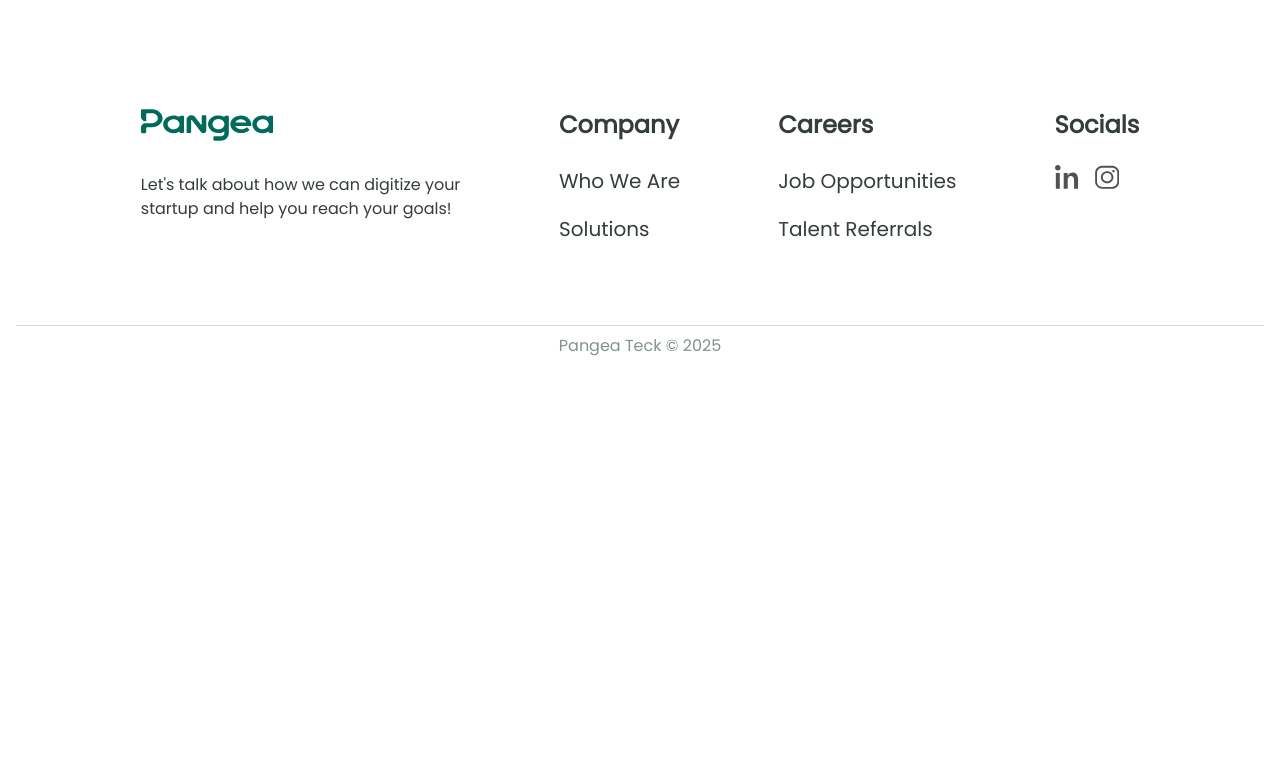
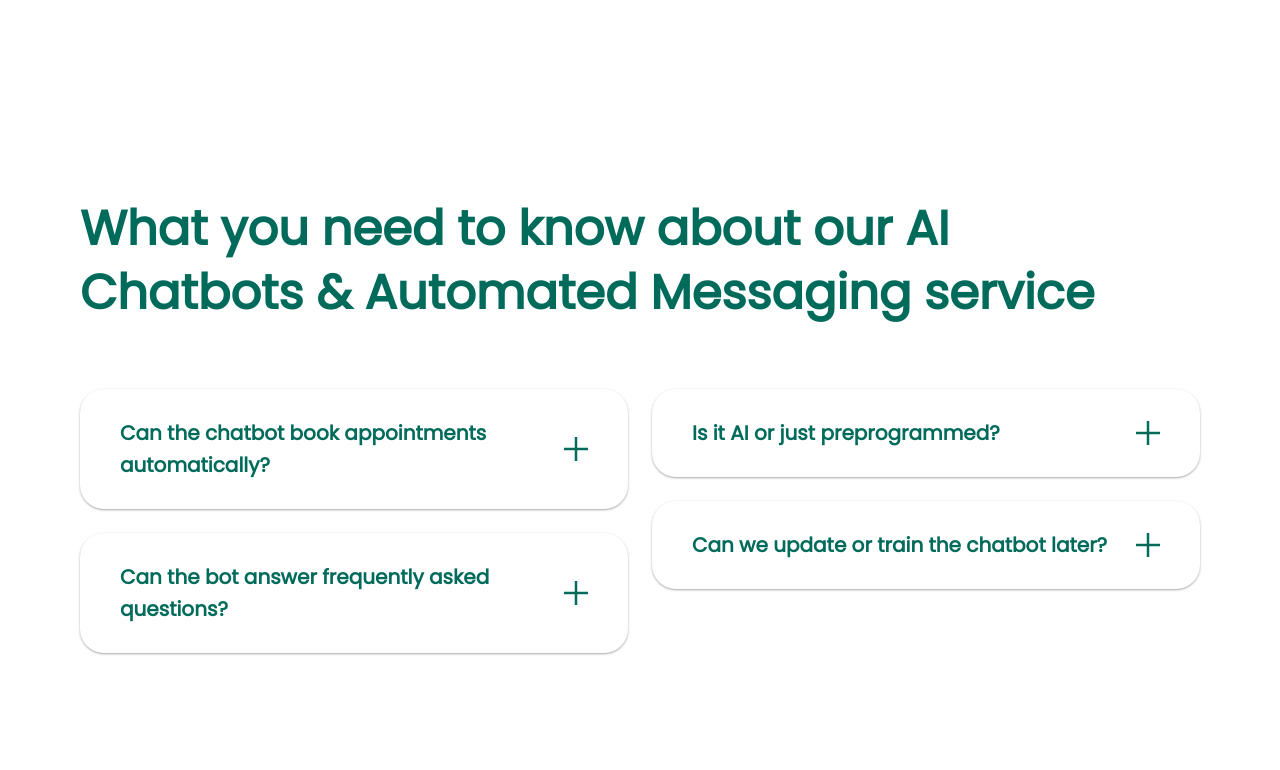
Before and after one commit to recalderon93/pangea-landing-remake, an Astro site: page /solutions/chatbot in a window 1280 px wide. Shown: the part 3350-4120 px from the top of the page. Before the commit the page ends 3732 px from the top, so only its background shows below. Built offline with nearby package versions, Linux system fonts and the light colour scheme; Astro itself is replaced by a stand-in of ours.

Commit message:
feat: Add FAQs to all the sections & translations [PAN-43]

```diff
--- a/src/constants/FAQ.ts
+++ b/src/constants/FAQ.ts
@@ -1,3 +1,5 @@
+import { t } from "../i18n";
+
 export const FAQListEN = [
   {
     question: "What digital solutions are offered?",
@@ -63,3 +65,188 @@ export const FAQListES = [
       "Entendemos que las startups requieren soluciones ágiles y escalables, y estamos comprometidos a entregar productos digitales innovadores y de alta calidad que impulsen el crecimiento y el éxito.",
   },
 ];
+
+export const solutionsFAQsEN = {
+  "project-management": [
+    {
+      question: t("en", "faqs.project-management.1.q"),
+      answer: t("en", "faqs.project-management.1.a"),
+    },
+    {
+      question: t("en", "faqs.project-management.2.q"),
+      answer: t("en", "faqs.project-management.2.a"),
+    },
+    {
+      question: t("en", "faqs.project-management.3.q"),
+      answer: t("en", "faqs.project-management.3.a"),
+    },
+    {
+      question: t("en", "faqs.project-management.4.q"),
+      answer: t("en", "faqs.project-management.4.a"),
+    },
+  ],
+  "web-development": [
+    {
+      question: t("en", "faqs.web-development.1.q"),
+      answer: t("en", "faqs.web-development.1.a"),
+    },
+    {
+      question: t("en", "faqs.web-development.2.q"),
+      answer: t("en", "faqs.web-development.2.a"),
+    },
+    {
+      question: t("en", "faqs.web-development.3.q"),
+      answer: t("en", "faqs.web-development.3.a"),
+    },
+    {
+      question: t("en", "faqs.web-development.4.q"),
+      answer: t("en", "faqs.web-development.4.a"),
+    },
+  ],
+  "ux-ui": [
+    {
+      question: t("en", "faqs.ux-ui.1.q"),
+      answer: t("en", "faqs.ux-ui.1.a"),
+    },
+    {
+      question: t("en", "faqs.ux-ui.2.q"),
+      answer: t("en", "faqs.ux-ui.2.a"),
+    },
+    {
+      question: t("en", "faqs.ux-ui.3.q"),
+      answer: t("en", "faqs.ux-ui.3.a"),
+    },
+    {
+      question: t("en", "faqs.ux-ui.4.q"),
+      answer: t("en", "faqs.ux-ui.4.a"),
+    },
+  ],
+  qa: [
+    {
+      question: t("en", "faqs.qa.1.q"),
+      answer: t("en", "faqs.qa.1.a"),
+    },
+    {
+      question: t("en", "faqs.qa.2.q"),
+      answer: t("en", "faqs.qa.2.a"),
+    },
+    {
+      question: t("en", "faqs.qa.3.q"),
+      answer: t("en", "faqs.qa.3.a"),
+    },
+    {
+      question: t("en", "faqs.qa.4.q"),
+      answer: t("en", "faqs.qa.4.a"),
+    },
+  ],
+  chatbot: [
+    {
+      question: t("en", "faqs.chatbot.1.q"),
+      answer: t("en", "faqs.chatbot.1.a"),
+    },
+    {
+      question: t("en", "faqs.chatbot.2.q"),
+      answer: t("en", "faqs.chatbot.2.a"),
+    },
+    {
+      question: t("en", "faqs.chatbot.3.q"),
+      answer: t("en", "faqs.chatbot.3.a"),
+    },
+    {
+      question: t("en", "faqs.chatbot.4.q"),
+      answer: t("en", "faqs.chatbot.4.a"),
+    },
+  ],
+};
+export const solutionsFAQsES = {
+  "project-management": [
+    {
+      question: t("es", "faqs.project-management.1.q"),
+      answer: t("es", "faqs.project-management.1.a"),
+    },
+    {
+      question: t("es", "faqs.project-management.2.q"),
+      answer: t("es", "faqs.project-management.2.a"),
+    },
+    {
+      question: t("es", "faqs.project-management.3.q"),
+      answer: t("es", "faqs.project-management.3.a"),
+    },
+    {
+      question: t("es", "faqs.project-management.4.q"),
+      answer: t("es", "faqs.project-management.4.a"),
+    },
+  ],
+  "web-development": [
+    {
+      question: t("es", "faqs.web-development.1.q"),
+      answer: t("es", "faqs.web-development.1.a"),
+    },
+    {
+      question: t("es", "faqs.web-development.2.q"),
+      answer: t("es", "faqs.web-development.2.a"),
+    },
+    {
+      question: t("es", "faqs.web-development.3.q"),
+      answer: t("es", "faqs.web-development.3.a"),
+    },
+    {
+      question: t("es", "faqs.web-development.4.q"),
+      answer: t("es", "faqs.web-development.4.a"),
+    },
+  ],
+  "ux-ui": [
+    {
+      question: t("es", "faqs.ux-ui.1.q"),
+      answer: t("es", "faqs.ux-ui.1.a"),
+    },
+    {
+      question: t("es", "faqs.ux-ui.2.q"),
+      answer: t("es", "faqs.ux-ui.2.a"),
+    },
+    {
+      question: t("es", "faqs.ux-ui.3.q"),
+      answer: t("es", "faqs.ux-ui.3.a"),
+    },
+    {
+      question: t("es", "faqs.ux-ui.4.q"),
+      answer: t("es", "faqs.ux-ui.4.a"),
+    },
+  ],
+  qa: [
+    {
+      question: t("es", "faqs.qa.1.q"),
+      answer: t("es", "faqs.qa.1.a"),
+    },
+    {
+      question: t("es", "faqs.qa.2.q"),
+      answer: t("es", "faqs.qa.2.a"),
+    },
+    {
+      question: t("es", "faqs.qa.3.q"),
+      answer: t("es", "faqs.qa.3.a"),
+    },
+    {
+      question: t("es", "faqs.qa.4.q"),
+      answer: t("es", "faqs.qa.4.a"),
+    },
+  ],
+  chatbot: [
+    {
+      question: t("es", "faqs.chatbot.1.q"),
+      answer: t("es", "faqs.chatbot.1.a"),
+    },
+    {
+      question: t("es", "faqs.chatbot.2.q"),
+      answer: t("es", "faqs.chatbot.2.a"),
+    },
+    {
+      question: t("es", "faqs.chatbot.3.q"),
+      answer: t("es", "faqs.chatbot.3.a"),
+    },
+    {
+      question: t("es", "faqs.chatbot.4.q"),
+      answer: t("es", "faqs.chatbot.4.a"),
+    },
+  ],
+};
--- /dev/null
+++ b/src/features/FAQs/FAQsSolutionsSection.tsx
@@ -0,0 +1,74 @@
+import { solutionsFAQsEN, solutionsFAQsES } from "@/constants/FAQ";
+import FAQItem from "./FAQsItem";
+import { useState } from "react";
+import { t, type Locale } from "@/i18n";
+import { cva } from "class-variance-authority";
+
+type Props = {
+  locale: Locale;
+  solution:
+    | "project-management"
+    | "web-development"
+    | "ux-ui"
+    | "qa"
+    | "chatbot";
+};
+
+const FAQsSection = ({ locale, solution }: Props) => {
+  const [selectedQuestion, setSelectedQuestion] = useState<number | null>(null);
+
+  function toggleQuestion(index: number) {
+    setSelectedQuestion((st) => {
+      if (st === index) return null;
+      return index;
+    });
+  }
+
+  const FAQList = locale === "en" ? solutionsFAQsEN : solutionsFAQsES;
+
+  const title = cva("h3  whitespace-pre-line text-teal-400", {
+    variants: {
+      solution: {
+        "project-management": "max-w-[753px]",
+        "web-development": "max-w-[731px]",
+        "ux-ui": "max-w-[731px]",
+        qa: "max-w-[822px]",
+        chatbot: "max-w-[1093px]",
+      },
+    },
+  });
+
+  return (
+    <div className="md:py flex flex-col gap-10 px-8 py-14 sm:gap-12 sm:px-12 sm:py-16 md:gap-14 md:px-16 md:py-20 lg:gap-16 lg:px-20 lg:py-24">
+      <h2 className={title({ solution })}>
+        {t(locale, `faqs.${solution}.title`)}
+      </h2>
+      <div className="flex flex-col gap-6 lg:flex-row">
+        <div className="flex flex-1 flex-col gap-6">
+          {FAQList[solution].slice(0, 2).map((item, index) => (
+            <FAQItem
+              key={index}
+              question={item.question}
+              answer={item.answer}
+              onToggle={() => toggleQuestion(index)}
+              isOpen={selectedQuestion === index}
+            />
+          ))}
+        </div>
+        <div className="flex flex-1 flex-col gap-6">
+          {FAQList[solution].slice(2, 4).map((item, index) => (
+            <FAQItem
+              key={index}
+              question={item.question}
+              answer={item.answer}
+              onToggle={() => toggleQuestion(index + 3)}
+              isOpen={selectedQuestion === index + 3}
+            />
+          ))}
+        </div>
+      </div>
+    </div>
+  );
+};
+
+export default FAQsSection;
--- a/src/i18n/t.ts
+++ b/src/i18n/t.ts
@@ -1,5 +1,6 @@
 import EN from "@i18n/translations/en";
 import ES from "@i18n/translations/es";
+import type { DeepTranslationsKeys, NestedKeys } from "@/types/i18n";
 
 export type Locale = "en" | "es";
 
@@ -8,21 +9,10 @@ const translations = {
   es: ES,
 } as const;
 
-// 3. Type to extract nested keys from translation object
-type Join<K, P> = K extends string | number
-  ? P extends string | number
-    ? `${K}.${P}`
-    : never
-  : never;
-
-type NestedKeys<T> = {
-  [K in keyof T]: T[K] extends object
-    ? Join<K & string, NestedKeys<T[K]>>
-    : K & string;
-}[keyof T];
-
 // 4. Extract keys from ONE locale (assume en/es have the same structure)
-type TranslationKey = NestedKeys<(typeof translations)["en"]>;
+type TranslationKey =
+  | NestedKeys<(typeof translations)["en"]>
+  | DeepTranslationsKeys;
 
 function getNested(obj: any, path: string): any {
   return path.split(".").reduce((acc, part) => acc?.[part], obj);
--- a/src/i18n/translations/en/contact-us.ts
+++ b/src/i18n/translations/en/contact-us.ts
@@ -1,5 +1,3 @@
-import { pl } from "zod/v4/locales";
-
 export default {
   name: "Contact Us",
   title: "Let’s build something meaningful together",
--- /dev/null
+++ b/src/i18n/translations/en/faqs.ts
@@ -0,0 +1,98 @@
+export default {
+  "project-management": {
+    title: "What you need to know about our agile management service",
+    1: {
+      q: "Do I get a dedicated project manager?",
+      a: "Yes. You’ll have a certified project manager dedicated to your team, ensuring constant communication, smooth coordination, and full ownership of delivery.",
+    },
+    2: {
+      q: "What methodology do you use?",
+      a: "We use agile as our foundation, and adapt it to your specific needs. From sprints to full roadmaps, our goal is to move fast, iterate smart, and deliver value early.",
+    },
+    3: {
+      q: "Can you work with our existing team or tools?",
+      a: "Sí. Nos adaptamos a tu stack, herramientas y cultura. No pedimos que cambies nada, sumamos valor desde el día uno.",
+    },
+    4: {
+      q: "What type of projects have you managed before?",
+      a: "From startups to multinational corporations, we’ve managed product launches, full-stack platforms, and system integrations. Our team is experienced, fast, and aligned with global standards.",
+    },
+  },
+  "web-development": {
+    title: "What you need to know about our development service",
+    1: {
+      q: "Do you build both web and mobile apps?",
+      a: "Yes — we develop websites, web platforms, and cross-platform mobile apps using technologies like React, Next.js, and React Native.",
+    },
+    2: {
+      q: "Can you work with my existing team or tools?",
+      a: "Absolutely. We can integrate into your team, work with your stack, or lead the full development process.",
+    },
+    3: {
+      q: "Do you offer both front-end and back-end?",
+      a: "Yes — we build full-stack solutions, or focus on one side if needed.",
+    },
+    4: {
+      q: "Do you use templates or build from scratch?",
+      a: "We do both. We can move fast with platforms like Webflow or Shopify, or develop custom solutions from the ground up.",
+    },
+  },
+  "ux-ui": {
+    title: "What you need to know about our UX/UI design service",
+    1: {
+      q: "Do you design with both user flow and visual impact in mind?",
+      a: "Yes. Our approach combines UX (structure) and UI (visual design) from the start, to create complete experiences that look great and work even better.",
+    },
+    2: {
+      q: "Can you redesign an existing product?",
+      a: "Absolutely. We can improve what's already built or start from scratch with a better experience in mind.",
+    },
+    3: {
+      q: "Do you use tools like Figma or Sketch?",
+      a: "Yes, we work primarily in Figma for seamless design systems and developer handoff.",
+    },
+    4: {
+      q: "Do you collaborate with devs and PMs?",
+      a: "Always. Our designs are made to work in the real world, not just to look good in a prototype.",
+    },
+  },
+  qa: {
+    title: "What you need to know about our QA & Software Testing service",
+    1: {
+      q: "Do you offer manual or automated testing?",
+      a: "Both. We start with manual testing to understand the product deeply, then implement automation where it adds real value.",
+    },
+    2: {
+      q: "What tools do you use?",
+      a: "We work with industry-standard tools like Selenium, Cypress, Postman, Jira, TestRail, and more, depending on the project.",
+    },
+    3: {
+      q: "Can your QA team join our sprints or daily standups?",
+      a: "Absolutely. Our testers are trained to integrate seamlessly into agile environments.",
+    },
+    4: {
+      q: "Can you test mobile apps, websites, and APIs?",
+      a: "Yes — we cover a full range of testing types, from UI/UX testing to functional, regression, and API testing.",
+    },
+  },
+  chatbot: {
+    title:
+      "What you need to know about our AI Chatbots & Automated Messaging service",
+    1: {
+      q: "Can the chatbot book appointments automatically?",
+      a: "Yes. We integrate with your booking tools or set up a smart calendar flow so clients can book without human intervention.",
+    },
+    2: {
+      q: "Can the bot answer frequently asked questions?",
+      a: "Absolutely. We create a knowledge base or train the bot with your most common answers so it’s helpful from day one.",
+    },
+    3: {
+      q: "Is it AI or just preprogrammed?",
+      a: "Both. We use AI to understand language and structure conversations, but also include logic flows and rules so it works reliably.",
+    },
+    4: {
+      q: "Can we update or train the chatbot later?",
+      a: "Yes — we give you the option to manage it yourself or we take care of ongoing updates.",
+    },
+  },
+};
--- a/src/i18n/translations/en/index.ts
+++ b/src/i18n/translations/en/index.ts
@@ -7,6 +7,7 @@ import whoWeAre from "./who-we-are";
 import ourWork from "./our-work";
 import solutions from "./solutions";
 import contactUs from "./contact-us";
+import faqs from "./faqs";
 
 export default {
   "contact-us": contactUs,
@@ -19,4 +20,5 @@ export default {
   "who-we-are": whoWeAre,
   "our-work": ourWork,
   solutions,
+  faqs,
 };
--- /dev/null
+++ b/src/i18n/translations/es/faqs.ts
@@ -0,0 +1,92 @@
+export default {
+  "project-management": {
+    1: {
+      q: "¿Tendré un project manager dedicado?",
+      a: "Sí. Tendrás un PM certificado que será parte activa de tu equipo y se encargará del día a día operativo.",
+    },
+    2: {
+      q: "¿Qué metodología utilizamos?",
+      a: "Principalmente ágil (Scrum, Kanban), pero nos adaptamos a tu necesidad: híbrido, cascada o frameworks mixtos si el contexto lo requiere.",
+    },
+    3: {
+      q: "¿Pueden integrarse a nuestro equipo?",
+      a: "Sí. Nos adaptamos a tu stack, herramientas y cultura. No pedimos que cambies nada, sumamos valor desde el día uno.",
+    },
+    4: {
+      q: "¿Tienen experiencia liderando proyectos complejos?",
+      a: "Sí. Desde apps para startups hasta sistemas críticos para empresas multinacionales. Nuestro enfoque es flexible y probado.",
+    },
+  },
+  "web-development": {
+    1: {
+      q: "¿Desarrollan tanto sitios web como apps móviles?",
+      a: "Sí. Creamos sitios web, plataformas y aplicaciones móviles multiplataforma usando tecnologías como React, Next.js y React Native.",
+    },
+    2: {
+      q: "¿Pueden trabajar con mi equipo o herramientas existentes?",
+      a: "Claro que sí. Podemos integrarnos a tu equipo, usar tu stack o liderar el desarrollo completo.",
+    },
+    3: {
+      q: "¿Hacen desarrollo front-end y back-end?",
+      a: "Sí, ofrecemos soluciones full-stack o podemos enfocarnos en una parte específica según lo que necesites.",
+    },
+    4: {
+      q: "¿Trabajan con plantillas o todo es desde cero?",
+      a: "Ambas opciones. Podemos avanzar rápido con herramientas como Webflow o Shopify, o desarrollar desde cero si se requiere algo 100% personalizado.",
+    },
+  },
+  "ux-ui": {
+    1: {
+      q: "¿Diseñan pensando en el usuario y el impacto visual al mismo tiempo?",
+      a: "Sí. Nuestro enfoque combina estructura (UX) y diseño visual (UI) desde el inicio, para lograr experiencias completas que se ven bien y funcionan mejor.",
+    },
+    2: {
+      q: "¿Pueden rediseñar un producto existente?",
+      a: "Por supuesto. Podemos mejorar lo que ya existe o crear algo nuevo con una mejor experiencia desde cero.",
+    },
+    3: {
+      q: "¿Qué herramientas usan?",
+      a: "Trabajamos principalmente con Figma para mantener sistemas consistentes y facilitar la entrega al equipo de desarrollo.",
+    },
+    4: {
+      q: "¿Colaboran con desarrolladores y project managers?",
+      a: "Siempre. Diseñamos para el mundo real, no solo para que se vea bien en un prototipo.",
+    },
+  },
+  qa: {
+    1: {
+      q: "¿Hacen pruebas manuales o automatizadas?",
+      a: "Ambas. Comenzamos con pruebas manuales para entender bien el producto y aplicamos automatización donde tenga sentido.",
+    },
+    2: {
+      q: "¿Qué herramientas utilizan?",
+      a: "Trabajamos con herramientas reconocidas como Selenium, Cypress, Postman, Jira, TestRail, entre otras — según el tipo de proyecto.",
+    },
+    3: {
+      q: "¿Pueden integrarse a nuestros sprints o dailies?",
+      a: "Por supuesto. Nuestros testers están entrenados para trabajar en entornos ágiles sin fricción.",
+    },
+    4: {
+      q: "¿Pueden testear sitios web, apps móviles y APIs?",
+      a: "Sí. Cubrimos todo tipo de pruebas: funcionales, regresión, UI/UX, rendimiento, seguridad, y más.",
+    },
+  },
+  chatbot: {
+    1: {
+      q: "¿El bot puede agendar citas de forma automática?",
+      a: "Sí. Lo integramos con tu sistema de reservas o creamos un flujo inteligente con calendario incluido.",
+    },
+    2: {
+      q: "¿Puede responder preguntas frecuentes?",
+      a: "Claro. Creamos una base de conocimiento o entrenamos el bot con tus respuestas más comunes para que funcione desde el primer día.",
+    },
+    3: {
+      q: "¿Es realmente inteligencia artificial o solo un guion?",
+      a: "Usamos ambos. La IA entiende lo que el cliente dice y adapta la conversación, pero también aplicamos lógica y reglas para asegurar que funcione con fiabilidad.",
+    },
+    4: {
+      q: "¿Se puede actualizar o entrenar el bot después?",
+      a: "Sí. Podemos darte acceso para gestionarlo internamente o encargarnos nosotros de las actualizaciones.",
+    },
+  },
+};
--- a/src/i18n/translations/es/index.ts
+++ b/src/i18n/translations/es/index.ts
@@ -3,6 +3,7 @@ import header from "./header";
 import hero from "./hero";
 import banners from "./banners";
 import landing from "./landing";
+import faqs from "./faqs";
 
 export default {
   greeting: "Hello, {name}!",
@@ -11,4 +12,5 @@ export default {
   hero,
   banners,
   landing,
+  faqs,
 };
--- a/src/pages/solutions/chatbot.astro
+++ b/src/pages/solutions/chatbot.astro
@@ -9,6 +9,8 @@ import { t, type Locale } from "@/i18n";
 import type { Solutions } from "@/types/solutions";
 import BulletPointsSection from "@features/Solutions/BulletPointsSection.astro";
 import TileSection from "@features/Solutions/TileSection.astro";
+import FAQsSection from "@features/FAQs/FAQsSolutionsSection";
+import SolutionsBanner from "@features/Solutions/SolutionsBanner.astro";
 
 export type Props = {
   locale: Locale;
@@ -78,5 +80,7 @@ const section2 = [...new Array(3)].map((_, i) => ({
       )}
       tiles={section2}
     />
+    <FAQsSection locale="en" solution="chatbot" client:load />
+    <SolutionsBanner locale="en" />
   </div>
 </MainLayout>
--- a/src/pages/solutions/project-management.astro
+++ b/src/pages/solutions/project-management.astro
@@ -10,6 +10,8 @@ import tileImage from "@/images/solutions-1.jpg";
 import { t, type Locale } from "@/i18n";
 import BulletPointsSection from "@features/Solutions/BulletPointsSection.astro";
 import type { Solutions } from "@/types/solutions";
+import FAQsSection from "@features/FAQs/FAQsSolutionsSection";
+import SolutionsBanner from "@features/Solutions/SolutionsBanner.astro";
 
 export type Props = {
   locale: Locale;
@@ -79,5 +81,7 @@ const section2 = [...new Array(3)].map((_, i) => ({
       )}
       tiles={section2}
     />
+    <FAQsSection locale="en" solution="project-management" client:load />
+    <SolutionsBanner locale="en" />
   </div>
 </MainLayout>
--- a/src/pages/solutions/qa.astro
+++ b/src/pages/solutions/qa.astro
@@ -9,6 +9,8 @@ import { t, type Locale } from "@/i18n";
 import type { Solutions } from "@/types/solutions";
 import BulletPointsSection from "@features/Solutions/BulletPointsSection.astro";
 import TileSection from "@features/Solutions/TileSection.astro";
+import FAQsSection from "@features/FAQs/FAQsSolutionsSection";
+import SolutionsBanner from "@features/Solutions/SolutionsBanner.astro";
 
 export type Props = {
   locale: Locale;
@@ -78,5 +80,7 @@ const section2 = [...new Array(3)].map((_, i) => ({
       )}
       tiles={section2}
     />
+    <FAQsSection locale="en" solution="qa" client:load />
+    <SolutionsBanner locale="en" />
   </div>
 </MainLayout>
--- a/src/pages/solutions/ux-ui.astro
+++ b/src/pages/solutions/ux-ui.astro
@@ -9,6 +9,8 @@ import { t, type Locale } from "@/i18n";
 import type { Solutions } from "@/types/solutions";
 import BulletPointsSection from "@features/Solutions/BulletPointsSection.astro";
 import TileSection from "@features/Solutions/TileSection.astro";
+import FAQsSection from "@features/FAQs/FAQsSolutionsSection";
+import SolutionsBanner from "@features/Solutions/SolutionsBanner.astro";
 
 export type Props = {
   locale: Locale;
@@ -78,5 +80,7 @@ const section2 = [...new Array(3)].map((_, i) => ({
       )}
       tiles={section2}
     />
+    <FAQsSection locale="en" solution="ux-ui" client:load />
+    <SolutionsBanner locale="en" />
   </div>
 </MainLayout>
--- a/src/pages/solutions/web-development.astro
+++ b/src/pages/solutions/web-development.astro
@@ -9,6 +9,8 @@ import type { TileOption } from "@features/Solutions/TileSection.astro";
 import BulletPointsSection from "@features/Solutions/BulletPointsSection.astro";
 import TileSection from "@features/Solutions/TileSection.astro";
 import tileImage from "@/images/solutions-1.jpg";
+import FAQsSection from "@features/FAQs/FAQsSolutionsSection";
+import SolutionsBanner from "@features/Solutions/SolutionsBanner.astro";
 
 export type Props = {
   locale: Locale;
@@ -78,5 +80,7 @@ const section2 = [...new Array(3)].map((_, i) => ({
       )}
       tiles={section2}
     />
+    <FAQsSection locale="en" solution="web-development" client:load />
+    <SolutionsBanner locale="en" />
   </div>
 </MainLayout>
--- /dev/null
+++ b/src/types/i18n.ts
@@ -0,0 +1,77 @@
+type Join<K, P> = K extends string | number
+  ? P extends string | number
+    ? `${K}.${P}`
+    : never
+  : never;
+
+export type NestedKeys<T> = {
+  [K in keyof T]: T[K] extends object
+    ? Join<K & string, NestedKeys<T[K]>>
+    : K & string;
+}[keyof T];
+
+export type DeepTranslationsKeys =
+  | "faqs.project-management.1.q"
+  | "faqs.project-management.1.a"
+  | "faqs.project-management.2.q"
+  | "faqs.project-management.2.a"
+  | "faqs.project-management.3.q"
+  | "faqs.project-management.3.a"
+  | "faqs.project-management.4.q"
+  | "faqs.project-management.4.a"
+  | "faqs.ux-ui.1.q"
+  | "faqs.ux-ui.1.a"
+  | "faqs.ux-ui.2.q"
+  | "faqs.ux-ui.2.a"
+  | "faqs.ux-ui.3.q"
+  | "faqs.ux-ui.3.a"
+  | "faqs.ux-ui.4.q"
+  | "faqs.ux-ui.4.a"
+  | "faqs.qa.1.q"
+  | "faqs.qa.1.a"
+  | "faqs.qa.2.q"
+  | "faqs.qa.2.a"
+  | "faqs.qa.3.q"
+  | "faqs.qa.3.a"
+  | "faqs.qa.4.q"
+  | "faqs.qa.4.a"
+  | "faqs.chatbot.1.q"
+  | "faqs.chatbot.1.a"
+  | "faqs.chatbot.2.q"
+  | "faqs.chatbot.2.a"
+  | "faqs.chatbot.3.q"
+  | "faqs.chatbot.3.a"
+  | "faqs.chatbot.4.q"
+  | "faqs.chatbot.4.a"
+  | "faqs.project-management.1.q"
+  | "faqs.project-management.1.a"
+  | "faqs.project-management.2.q"
+  | "faqs.project-management.2.a"
+  | "faqs.project-management.3.q"
+  | "faqs.project-management.3.a"
+  | "faqs.project-management.4.q"
+  | "faqs.project-management.4.a"
+  | "faqs.ux-ui.1.q"
+  | "faqs.ux-ui.1.a"
+  | "faqs.ux-ui.2.q"
+  | "faqs.ux-ui.2.a"
+  | "faqs.ux-ui.3.q"
+  | "faqs.ux-ui.3.a"
+  | "faqs.ux-ui.4.q"
+  | "faqs.ux-ui.4.a"
+  | "faqs.qa.1.q"
+  | "faqs.qa.1.a"
+  | "faqs.qa.2.q"
+  | "faqs.qa.2.a"
+  | "faqs.qa.3.q"
+  | "faqs.qa.3.a"
+  | "faqs.qa.4.q"
+  | "faqs.qa.4.a"
+  | "faqs.web-development.1.q"
+  | "faqs.web-development.1.a"
+  | "faqs.web-development.2.q"
+  | "faqs.web-development.2.a"
+  | "faqs.web-development.3.q"
+  | "faqs.web-development.3.a"
+  | "faqs.web-development.4.q"
+  | "faqs.web-development.4.a";
```
Also changed, not shown: src/features/Solutions/SolutionsBanner.astro (added, +35 -0 lines), src/i18n/translations/en/solutions.ts (+7 -0 lines), 1 other file.
